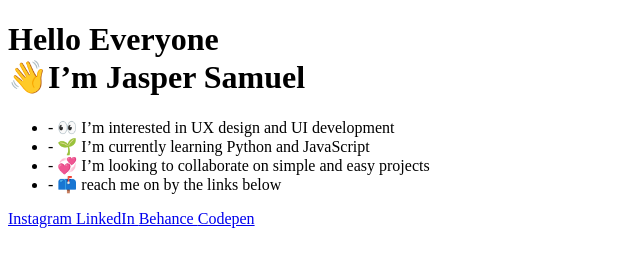
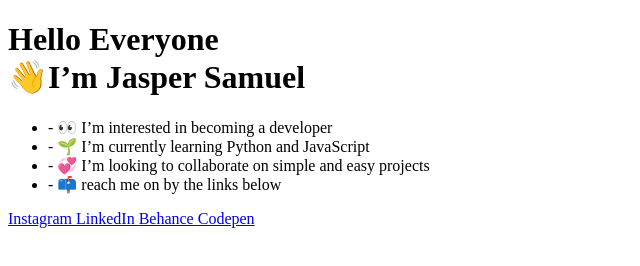
Before and after one commit to jaspersamuel/index.md, a plain HTML site: page index.html in a window 1280 px wide. Shown: the full height of the page, 0-640 px from the left. Drawn offline with Linux system fonts and the light colour scheme.

Commit message:
Update index.html

```diff
--- a/index.html
+++ b/index.html
@@ -5,7 +5,7 @@ Hello Everyone<br>
 👋I’m Jasper Samuel
 </h1>
 <ul>
-<li>- 👀 I’m interested in UX design and UI development </li>
+<li>- 👀 I’m interested in becoming a developer </li>
 <li>- 🌱 I’m currently learning Python and JavaScript </li>
 <li>- 💞️ I’m looking to collaborate on simple and easy projects</li>
 <li>- 📫 reach me on by the links below </li>
```
